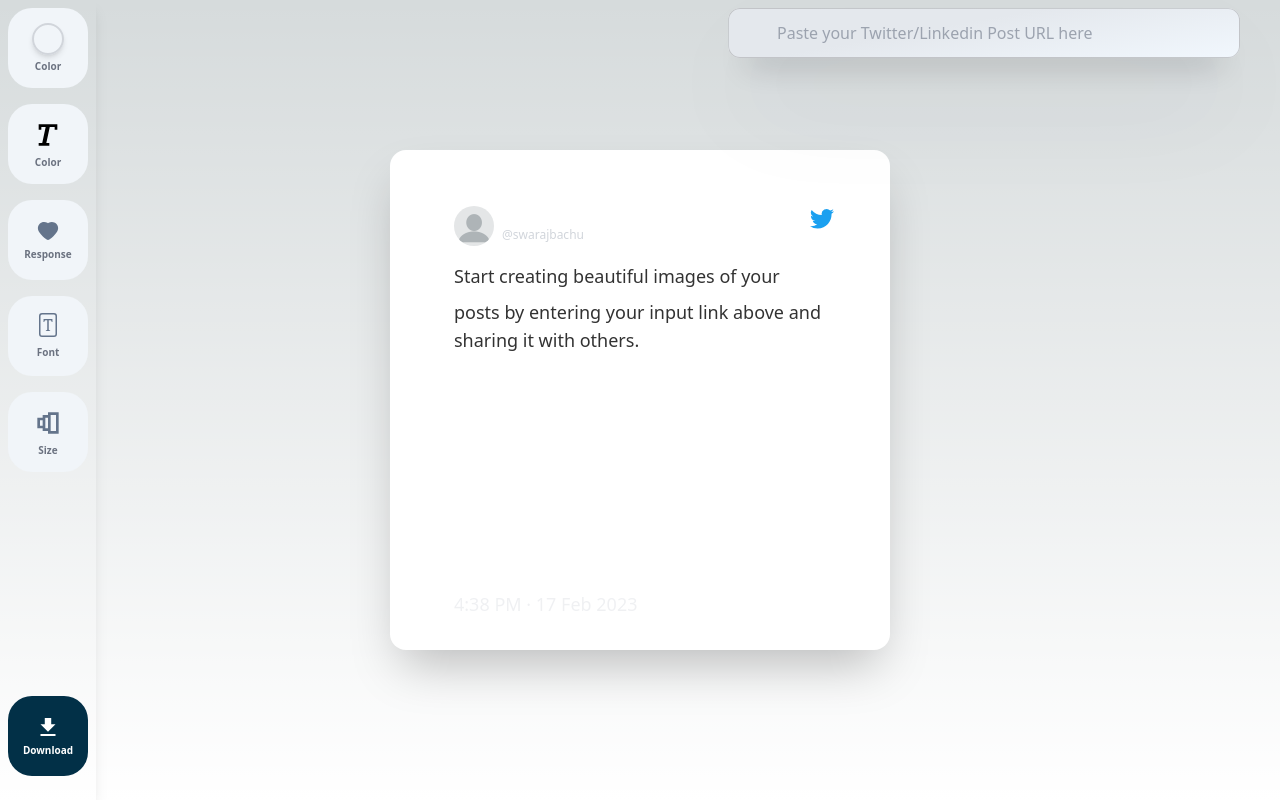
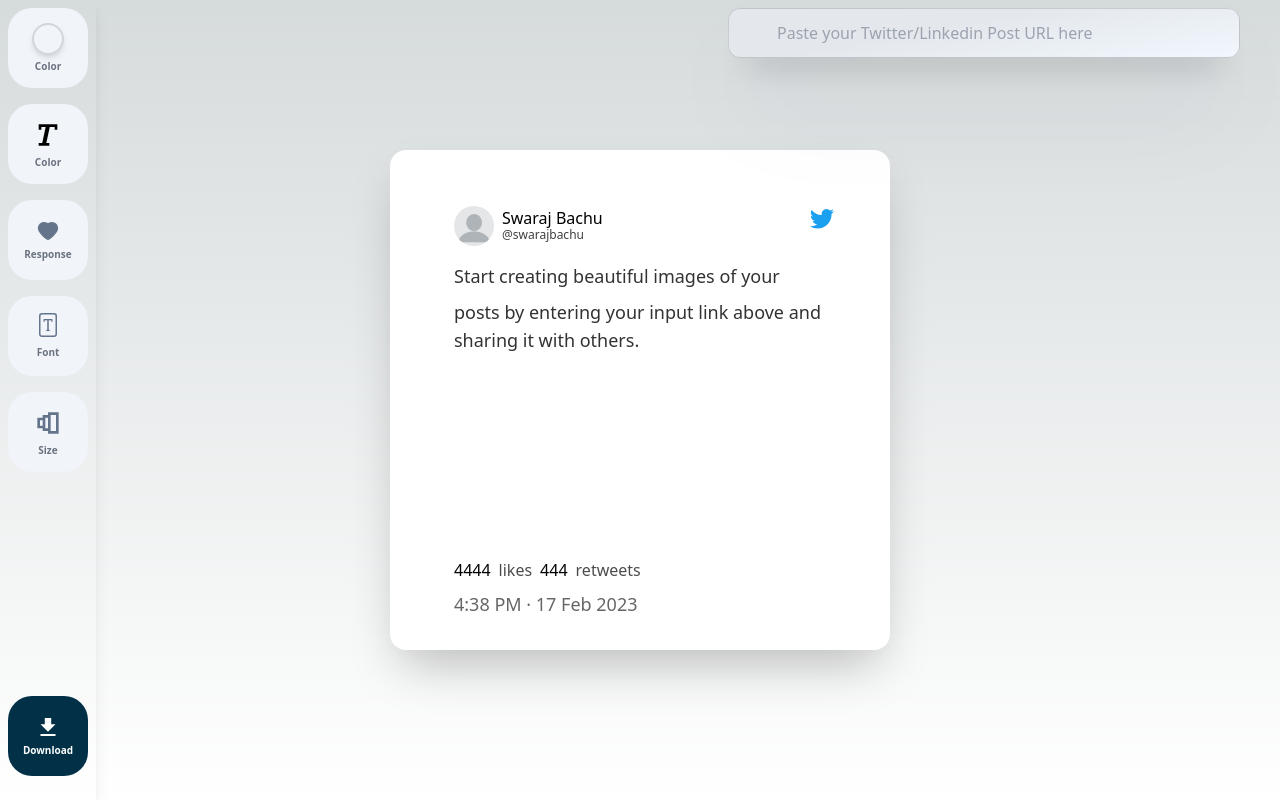
Before and after one commit to Aperturs/aperturs-tool, a Next.js app: page / in a window 1280 px wide. Both pictures are taken after a click on the label 48 px from the left and 230 px from the top of the page. Built offline with nearby package versions, Linux system fonts and the light colour scheme; what tailwindcss-filters would draw is missing.

Commit message:
Adjusting sizes and adding colors

```diff
--- a/src/components/SideBarIcons/post_size.tsx
+++ b/src/components/SideBarIcons/post_size.tsx
@@ -112,7 +112,7 @@ const SingleSize = ({ size, width, height,icon:Icon }: SizeProps) => {
         <div className="p-2 rounded-full bg-gray-200 hover:bg-gray-300">
           <Icon  className="w-4 h-4 text-gray-600"/>
         </div>
-        <div className="flex flex-row items-center justify-between w-full">
+        <div className="flex flex-col items-start justify-between w-full">
           <div className="truncate">
             <span className="text-gray-600">{size}</span>
           </div>
--- a/src/components/SideBarIcons/post_sizes.ts
+++ b/src/components/SideBarIcons/post_sizes.ts
@@ -1,8 +1,12 @@
- import { FaMobileAlt } from  'react-icons/fa' ;
+ import {AiFillInstagram,AiFillFacebook,AiFillLinkedin,AiFillTwitterCircle } from  'react-icons/ai' ;
 
  export  const  SizeList = [
-    { size: 'small', width: 250, height: 250,icon: FaMobileAlt, },
-    { size: 'medium', width: 500, height: 500,icon: FaMobileAlt, },
-    { size: 'large', width: 1000, height: 1000,icon: FaMobileAlt, },
-    { size: 'ig story', width: 1080, height: 1920,icon: FaMobileAlt,}
+
+    { size: 'ig story', width: 1080, height: 1920,icon: AiFillInstagram,},
+    { size: 'ig post square', width: 1080, height: 1080,icon: AiFillInstagram},
+    { size: 'ig post potrait', width: 1080, height: 1350,icon: AiFillInstagram},
+    { size: 'fb post', width: 1200, height: 630,icon: AiFillFacebook, },
+    {size: 'twitter post', width: 1200, height: 675,icon: AiFillTwitterCircle, },
+    {size: 'linkedin post', width: 1200, height: 627,icon: AiFillLinkedin, },
+
 ];
--- a/src/components/index.ts
+++ b/src/components/index.ts
@@ -5,20 +5,21 @@ import CardColor from "./SideBarIcons/GlassBg/card_color";
 import Responses from "./SideBarIcons/responses";
 import Size from "./SideBarIcons/size";
 import Download from "./SideBarIcons/download";
-import Profile from "./tweet/profile";
+import Profile from "./tweet/glass/profile";
 import Content from "./tweet/glass/content";
 import Time from "./tweet/glass/time";
-import Response from "./tweet/responses";
+import Response from "./tweet/glass/responses";
 import PostSize from "./SideBarIcons/post_size";
 import PlainColors from "./SideBarIcons/PlainBg/bg_colors";
 import PlainTime from "./tweet/plain/plaintime";
 import TextColor from "./SideBarIcons/PlainBg/text_colors";
 import PlainContent from "./tweet/plain/plainContent";
-
+import PlainProfile from "./tweet/plain/plain_profile";
+import PlainResponse from "./tweet/plain/plain_responses";
 
 export { SearchBox, BackgroundType,
     BackgroundColor, CardColor, Responses,
     Size, Download,Profile, Content
-    , Time, Response, PostSize, PlainColors,PlainTime,TextColor,PlainContent
+    , Time, Response, PostSize, PlainColors,PlainTime,TextColor,PlainContent,PlainProfile,PlainResponse
 
 };
--- /dev/null
+++ b/src/components/tweet/plain/plain_profile.tsx
@@ -0,0 +1,42 @@
+import Image from 'next/image'
+import React from 'react'
+import { BsTwitter } from 'react-icons/bs'
+import { AppContext } from '@/pages'
+import { useContext } from 'react'
+import { link } from 'fs'
+
+
+
+const PlainProfile = () => {
+
+
+    const { tweet,textColor  } = useContext(AppContext)
+
+
+
+
+    return (
+        <div className='w-full flex justify-between'>
+            <div className='flex justify-start'>
+            <Image
+                className='rounded-full w-10 h-10 mx-2'
+                src = {tweet?.user?.profile_image_url_https || '/images/profile.webp' }
+                alt='profile'
+                width={30}
+                height={30} />
+            <div className='flex flex-col'>
+                <p className={`text-md mb-[-3px] ${textColor}`}>
+                    {tweet?.user.name || 'Swaraj Bachu'}
+                </p>
+                <p className={`text-xs ${textColor} opacity-75`}>
+                    @{tweet?.user.screen_name || 'swarajbachu'}
+                </p>
+            </div>
+            </div>
+            <BsTwitter className='text-[#1BA0F0] w-6 h-6'/>
+        </div>
+    )
+
+}
+
+export default PlainProfile
--- /dev/null
+++ b/src/components/tweet/plain/plain_responses.tsx
@@ -0,0 +1,26 @@
+import React from 'react'
+import { useContext } from 'react'
+import { AppContext } from '@/pages'
+
+
+const PlainResponse = () => {
+    const { cardColor,tweet,textColor } = useContext(AppContext)
+
+    const favCount = tweet?.favorite_count ?? 4444
+    const retweetCount = tweet?.retweet_count ?? 444
+
+  return (
+    <div className={`w-full flex justify-start mt-2 gap-2 ml-2 mb-2 ${textColor}`}>
+      {
+      favCount > 0 ? favCount : ''
+      }
+      {favCount > 0 && <p className='opacity-70'>likes </p>}
+      {
+      retweetCount > 0 ? retweetCount : ''
+      }
+      {retweetCount > 0 && <p className='opacity-70'>retweets </p>}
+      </div>
+  )
+}
+
+export default PlainResponse
--- a/src/components/tweet/plain/plaintime.tsx
+++ b/src/components/tweet/plain/plaintime.tsx
@@ -21,13 +21,13 @@ function convertDate(dateStr: string): string {
 
 const PlainTime = () => {
 
-  const { cardColor,tweet } = useContext(AppContext)
+  const { textColor,tweet } = useContext(AppContext)
 
 
   const createdTime = convertDate(tweet?.created_at || "Fri Feb 17 16:38:18 +0000 2023")
 
   return (
-      <p className={`${ cardColor === "Dark" ? ' text-gray-200 ' : 'text-gray-700 '} mx-2 mt-2 text-lg opacity-60 `}>
+      <p className={`${textColor} mx-2 mt-2 text-lg opacity-60 `}>
         {createdTime}
       </p>
   )
--- a/src/containers/Plain/PlainTweet.tsx
+++ b/src/containers/Plain/PlainTweet.tsx
@@ -1,5 +1,5 @@
 import React from 'react'
-import {Profile, PlainContent ,PlainTime, Response} from '@/components'
+import {PlainProfile, PlainContent ,PlainTime, PlainResponse} from '@/components'
 import { AppContext } from '@/pages'
 import { useContext } from 'react'
 
@@ -10,10 +10,10 @@ const PlainTweet = () => {
 
   return (
     <div className={` w-full p-2`}>
-      <Profile />
+      <PlainProfile />
       <PlainContent />
       <div className='absolute bottom-8'>
-      {response &&  <Response />}
+      {response &&  <PlainResponse />}
       <PlainTime />
      </div>
 
--- a/src/containers/Plain/plain_body.tsx
+++ b/src/containers/Plain/plain_body.tsx
@@ -5,8 +5,9 @@ import { PlainTweet } from '..'
 const PlainBody = () => {
 
     const {bgColor, bgType, width, height} = useContext(AppContext)
+    const scaleBy = width > height ? height : width
     const maxWidth = 500 // adjust this value as necessary
-    const scaleFactor = Math.min(1, maxWidth / width)
+    const scaleFactor = Math.min(1, maxWidth / scaleBy)
     const scaledWidth = Math.round(width * scaleFactor)
     const scaledHeight = Math.round(height * scaleFactor)
 
```
Also changed, not shown: src/components/tweet/glass/profile.tsx (renamed from src/components/tweet/profile.tsx), src/components/tweet/glass/responses.tsx (renamed from src/components/tweet/responses.tsx).
